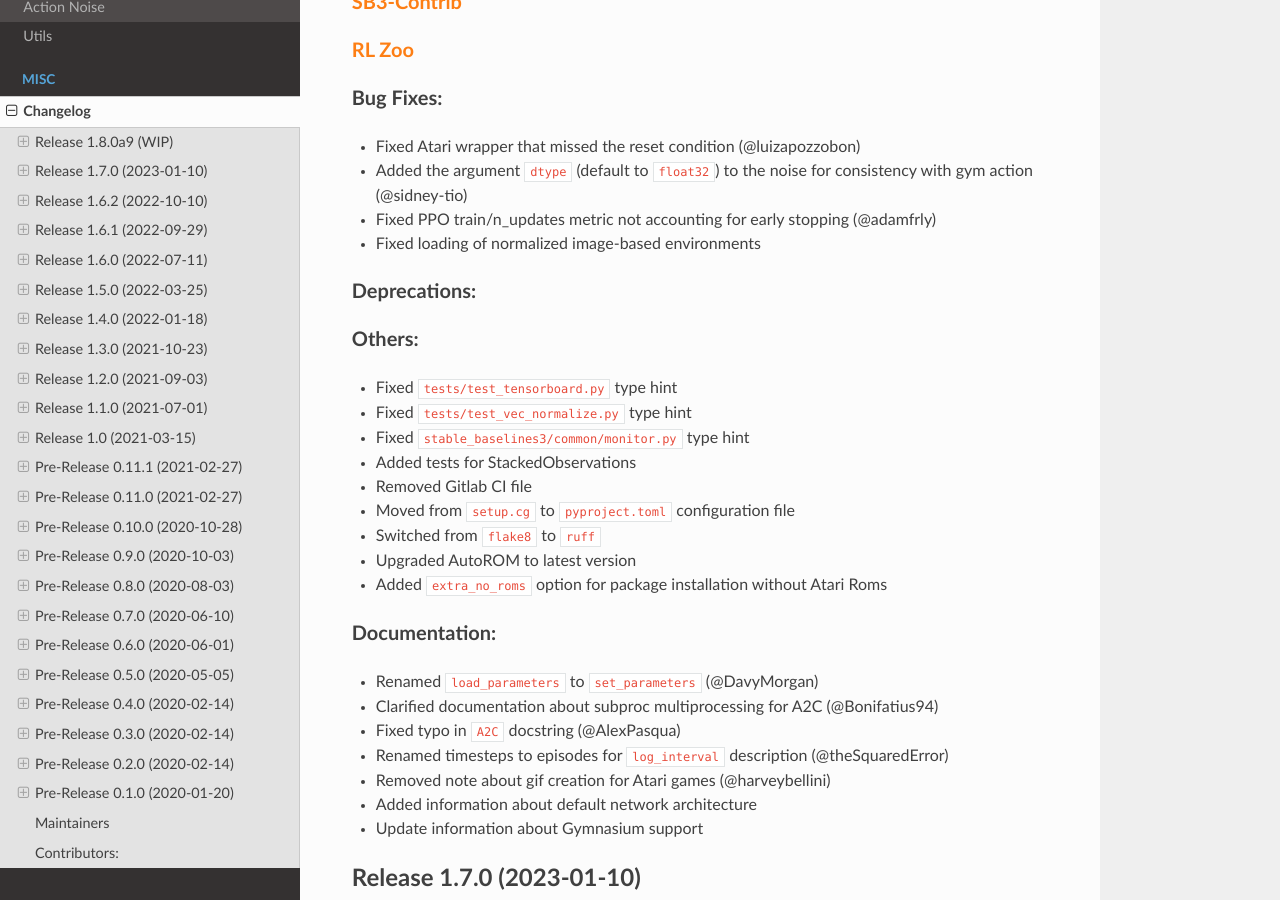
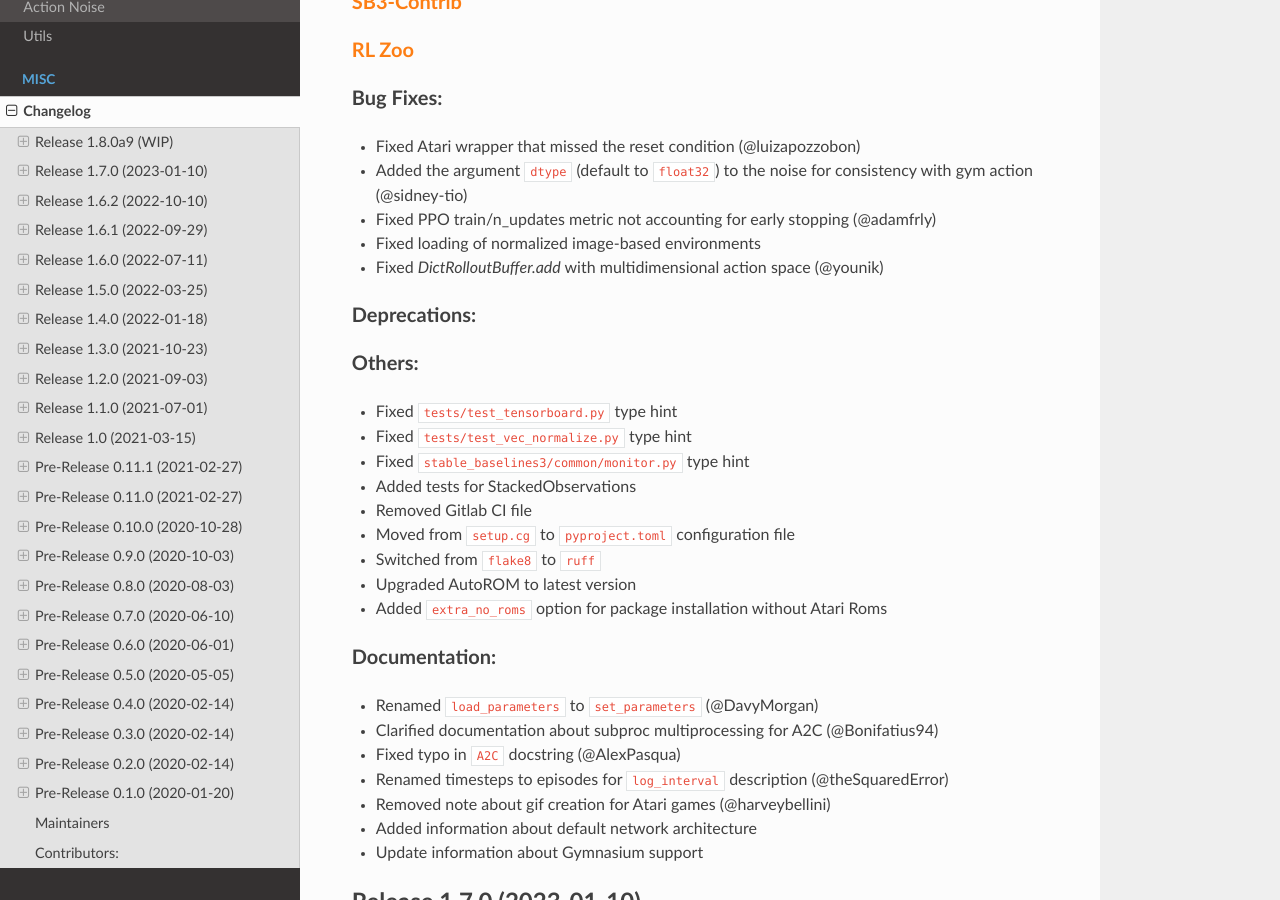
Before and after one commit to DLR-RM/stable-baselines3, a Sphinx documentation site: the page built from docs/misc/changelog.rst, in a window 1280 px wide and 900 px high, scrolled down 784 px. Built offline with Sphinx 7.4.7 and the Read the Docs theme 2.0.0, drawn with Linux system fonts in a browser that asks for light colours; pages that are not in the unit, such as notebooks, are missing from menus.

Commit message:
update changelog

```diff
--- a/docs/misc/changelog.rst
+++ b/docs/misc/changelog.rst
@@ -39,6 +39,7 @@
 - Added the argument ``dtype`` (default to ``float32``) to the noise for consistency with gym action (@sidney-tio)
 - Fixed PPO train/n_updates metric not accounting for early stopping (@adamfrly)
 - Fixed loading of normalized image-based environments
+- Fixed `DictRolloutBuffer.add` with multidimensional action space (@younik)
 
 Deprecations:
 ^^^^^^^^^^^^^
```
